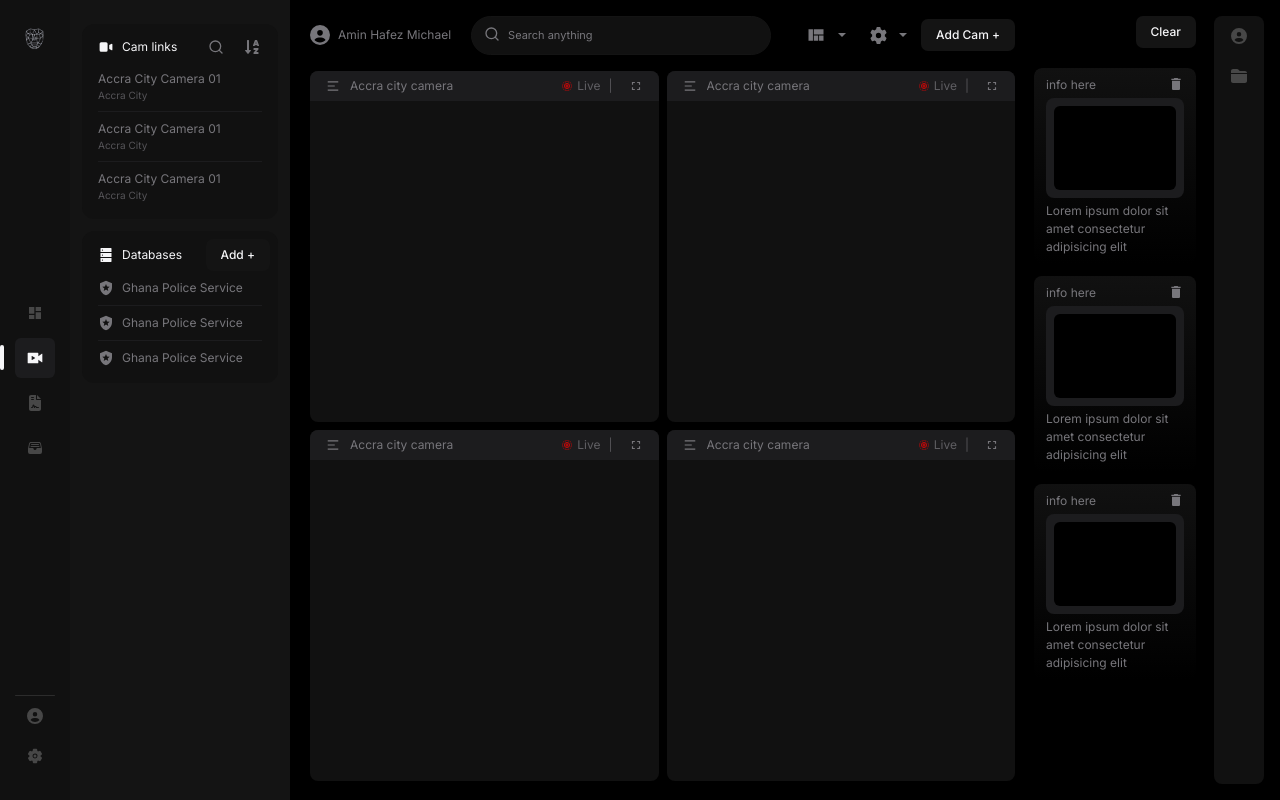
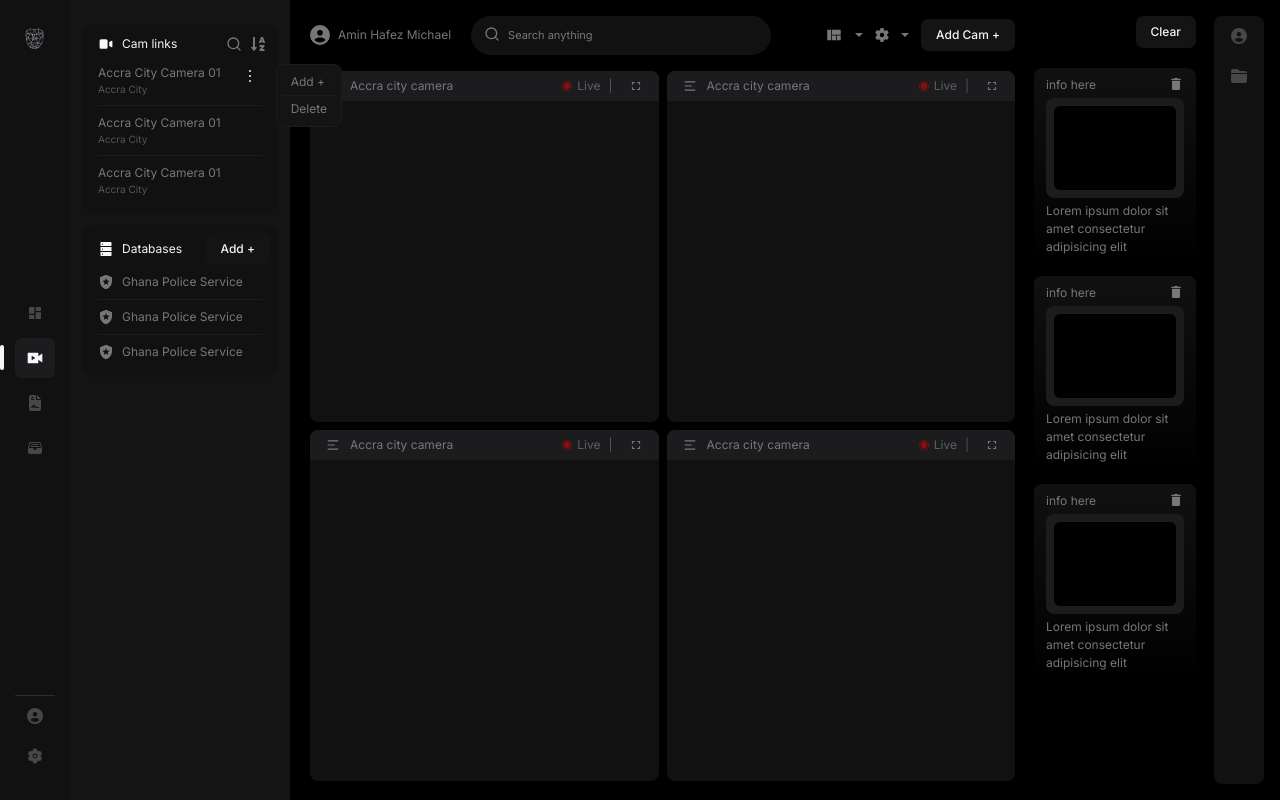
Before and after one commit to Fvlcon1/fvlcon-dashboard, a Next.js app: page /live in a window 1280 px wide. Built offline with nearby package versions, Linux system fonts and the light colour scheme.

Commit message:
ability to add new cameras

```diff
--- a/src/app/live/components/controls.tsx
+++ b/src/app/live/components/controls.tsx
@@ -26,7 +26,7 @@ const Controls = () => {
                 >
                     <MdViewQuilt
                         color={theme.colors.text.secondary}
-                        size={20}
+                        size={18}
                     />
                     <IoMdArrowDropdown
                         color={theme.colors.text.secondary}
@@ -40,7 +40,7 @@ const Controls = () => {
                 >
                     <FaGear
                         color={theme.colors.text.secondary}
-                        size={17}
+                        size={14}
                     />
                     <IoMdArrowDropdown
                         color={theme.colors.text.secondary}
@@ -50,6 +50,7 @@ const Controls = () => {
             <Button
                 text="Add Cam +"
                 onClick={()=>setShowAddCam(true)}
+                className="ml-1"
             />
             <AddCam
                 display={showAddCam}
--- a/src/app/live/components/profile container/camera links/cameras.tsx
+++ b/src/app/live/components/profile container/camera links/cameras.tsx
@@ -1,19 +1,93 @@
+'use client'
+
+import ClickableTab from "@components/clickable/clickabletab"
 import AppTypography from "@styles/components/appTypography"
 import Flex from "@styles/components/flex"
 import { TypographySize } from "@styles/style.types"
 import theme from "@styles/theme"
-import { Fragment } from "react"
+import { Fragment, useContext } from "react"
+import { VscKebabVertical } from "react-icons/vsc"
+import {useState} from 'react';
+import { AnimatePresence, motion } from 'framer-motion';
+import Dropdown from "@components/dropdown/dropdown"
+import { ClickAwayListener } from "@mui/base"
+import Popover from "@components/popover/popover"
+import { liveContext } from "@/context/live"
 
 const Cameras = () => {
+    const [dropdownValue, setDropdownValue] = useState('add +')
+    const {activeCameras, setActiveCameras} = useContext(liveContext)
+    const [cameras, setCameras] = useState([
+        {
+            name : "Accra City Camera 01",
+            description : "Accra City",
+            hover : false,
+            activeMenu : true
+        },
+        {
+            name : "Accra City Camera 01",
+            description : "Accra City",
+            hover : false,
+            activeMenu : false
+        },
+        {
+            name : "Accra City Camera 01",
+            description : "Accra City",
+            hover : false,
+            activeMenu : false
+        },
+    ])
+
+    const setHover = (index : number, state? : boolean) => {
+        setCameras(prev => prev.map((item, i) => ({
+            ...item,
+            hover : i === index
+            ? state ?? true : state ? !state : false
+        })))
+    }
+
+    const setActiveMenu = (index : number, state? : boolean) => {
+        setCameras(prev => prev.map((item, i) => ({
+            ...item,
+            activeMenu : i === index
+            ? state ?? true : state ? !state : false
+        })))
+    }
+
+    const cameraMenuItems = [
+        {
+            name : 'Add +',
+            onClick : ()=>addCamera(),
+            icon : <></>
+        },
+        {
+            name : 'Delete',
+            onClick : ()=>{},
+            icon : <></>
+        },
+    ]
+
+    const addCamera = () => {
+        setActiveCameras(prev => [...prev, 1])
+    }
+
     return (
         <Flex
             direction="column"
             padding="8px"
         >
             {
-                [1,2,3].map((item, index:number) => (
+                cameras.map((item, index:number) => (
                     <Fragment
                         key={index}
+                    >
+                        <div
+                            onMouseOver={()=>setHover(index)}
+                            onMouseLeave={()=>setHover(index, false)}
+                            className="relative"
+                        >
+                            <Flex
+                                className="duration-300 hover:scale-95 cursor-pointer"
                             >
                                 <Flex
                                     direction="column"
@@ -32,6 +106,56 @@ const Cameras = () => {
                                     </AppTypography>
                                 </Flex>
                                 {
+                                    (item.hover || item.activeMenu) &&
+                                    <AnimatePresence
+                                    >
+                                        <ClickableTab
+                                            onClick={()=>setActiveMenu(index)}
+                                        >
+                                            <VscKebabVertical
+                                                color={theme.colors.text.primary}
+                                            />
+                                        </ClickableTab>
+                                    </AnimatePresence>
+                                }
+                            </Flex>
+                            <Popover
+                                show={item.activeMenu}
+                                setShow={()=>setActiveMenu(index, false)}
+                            >
+                                <div className="p-1">
+                                    {
+                                        cameraMenuItems.map((item, index : number) => (
+                                            <Fragment
+                                                key={index}
+                                            >
+                                                <div
+                                                    className="px-[10px] py-[4px] duration-200 hover:bg-bg-quantinary rounded-[5px] w-full cursor-pointer "
+                                                    onClick={()=>{
+                                                        setActiveMenu(index, false)
+                                                        item.onClick()
+                                                    }}
+                                                >
+                                                    <Flex
+                                                        align="center"
+                                                    >
+                                                        {item.icon}
+                                                        <AppTypography>
+                                                            {item.name}
+                                                        </AppTypography>
+                                                    </Flex>
+                                                </div>
+                                                {
+                                                    index < (cameraMenuItems.length - 1) &&
+                                                    <div className="w-full h-[1px] bg-bg-quantinary"></div>
+                                                }
+                                            </Fragment>
+                                        ))
+                                    }
+                                </div>
+                            </Popover>
+                        </div>
+                        {
                             index < 2 &&
                             <div className="w-full h-[1px] bg-bg-quantinary"></div>
                         }
--- a/src/app/live/components/profile container/profile.tsx
+++ b/src/app/live/components/profile container/profile.tsx
@@ -8,7 +8,7 @@ import Player from "./player/player"
 const Profile = () => {
     return (
         <div
-            className="fixed overflow-y-auto top-0 left-[70px] flex flex-col w-[220px] h-[100vh] bg-bg-tetiary p-3 py-6 gap-3 items-center"
+            className="fixed z-10 top-0 left-[70px] flex flex-col w-[220px] h-[100vh] bg-bg-tetiary p-3 py-6 gap-3 items-center"
         >
             {/* <Controls /> */}
             {/* <Player /> */}
--- a/src/components/clickable/clickabletab.tsx
+++ b/src/components/clickable/clickabletab.tsx
@@ -14,7 +14,7 @@ const ClickableTab = ({
 
     return (
         <div
-            className={`flex p-[7px] px-[10px] h-fit rounded-lg hover:opacity-[0.9] duration-200 hover:bg-bg-tetiary ${onPress ? 'scale-[0.95]' : 'scale-1'} cursor-pointer ${className}`}
+            className={`flex p-[4px] h-fit rounded-md hover:opacity-[0.9] duration-200 hover:bg-bg-tetiary ${onPress ? 'scale-[0.9]' : 'scale-1'} cursor-pointer ${className}`}
             onClick={onClick}
             onMouseOver={()=>setOnHover(true)}
             onMouseLeave={()=>setOnHover(false)}
--- a/src/components/container/dropdownContainer.tsx
+++ b/src/components/container/dropdownContainer.tsx
@@ -4,7 +4,7 @@ import { Dispatch, SetStateAction } from "react";
 
 interface dropdownProps extends baseProps {
     show : boolean,
-    setShow : Dispatch<SetStateAction<boolean>>
+    setShow? : Dispatch<SetStateAction<boolean>>
 }
 
 const DropdownContainer = ({
@@ -18,7 +18,7 @@ const DropdownContainer = ({
             {
                 show &&
                 <motion.div
-                    className={`flex p-[5px] flex-1 rounded-[10px] bg-white border-[1px] border-solid border-theme-colors-main-borderColorLight shadow-lg shadow-theme-colors-main-shadowLight ${className}`}
+                    className={`flex p-[5px] flex-1 rounded-[10px] bg-bg-secondary border-[1px] border-solid border-theme-colors-main-borderColorLight shadow-lg shadow-theme-colors-main-shadowLight ${className}`}
                     initial={{
                         opacity : 0,
                         y : -4,
--- /dev/null
+++ b/src/components/dropdown/dropdown.tsx
@@ -0,0 +1,60 @@
+'use state'
+
+import DropdownContainer from "@components/container/dropdownContainer"
+import AppTypography from "@styles/components/appTypography"
+import { Dispatch, SetStateAction, useState } from "react"
+
+const Dropdown = ({
+    className,
+    inputClassName,
+    dropdownClassName,
+    state,
+    showDropdown,
+    setShowDropdown,
+    setState,
+    placeholder,
+} : {
+    className? : string,
+    inputClassName? : string,
+    dropdownClassName? : string,
+    showDropdown : boolean
+    setShowDropdown? : Dispatch<SetStateAction<boolean>>
+    state : string,
+    setState : Dispatch<SetStateAction<string>>,
+    placeholder? : string
+}) => {
+    const handleItemClick = (course : number) => {
+        setState(`Course ${course}`)
+        setShowDropdown && setShowDropdown(false)
+    }
+
+    const handleClickAway = () => {
+        setShowDropdown && setShowDropdown(false)
+    }
+    return (
+        <DropdownContainer
+            show={showDropdown}
+            setShow={setShowDropdown}
+            className={`w-[250px] ${dropdownClassName}`}
+        >
+            <div className="flex flex-col gap-2 w-full">
+                <div className="flex flex-col gap-[2px]">
+                    {
+                        [1,2,3,4,5,6].map((course, index : number) => (
+                            <div
+                                key={index}
+                                className="px-[10px] py-[4px] duration-200 hover:bg-bg-tetiary rounded-[5px] w-full cursor-pointer "
+                                onClick={()=>handleItemClick(course)}
+                            >
+                                <AppTypography>
+                                    Course {course}
+                                </AppTypography>
+                            </div>
+                        ))
+                    }
+                </div>
+            </div>
+        </DropdownContainer>
+    )
+}
+export default Dropdown
--- /dev/null
+++ b/src/components/popover/popover.tsx
@@ -0,0 +1,35 @@
+import { ClickAwayListener } from "@mui/base"
+import { AnimatePresence, motion } from 'framer-motion';
+import { ReactNode } from "react";
+
+const Popover = ({
+    show,
+    setShow,
+    children
+} : {
+    show : boolean
+    setShow : ()=>void
+    children? : ReactNode
+}) => {
+    return (
+        <AnimatePresence>
+            {
+                show &&
+                <ClickAwayListener onClickAway={setShow}>
+                    <motion.div
+                        className="bg-bg-tetiary border-solid border-[1px] border-bg-quantinary absolute right-[-80px] z-10 top-0 rounded-lg"
+                        initial={{
+                            opacity : 0
+                        }}
+                        animate={{
+                            opacity : 1
+                        }}
+                    >
+                        {children}
+                    </motion.div>
+                </ClickAwayListener>
+            }
+        </AnimatePresence>
+    )
+}
+export default Popover
```
Lines whose indentation alone changed are shown as unchanged.
